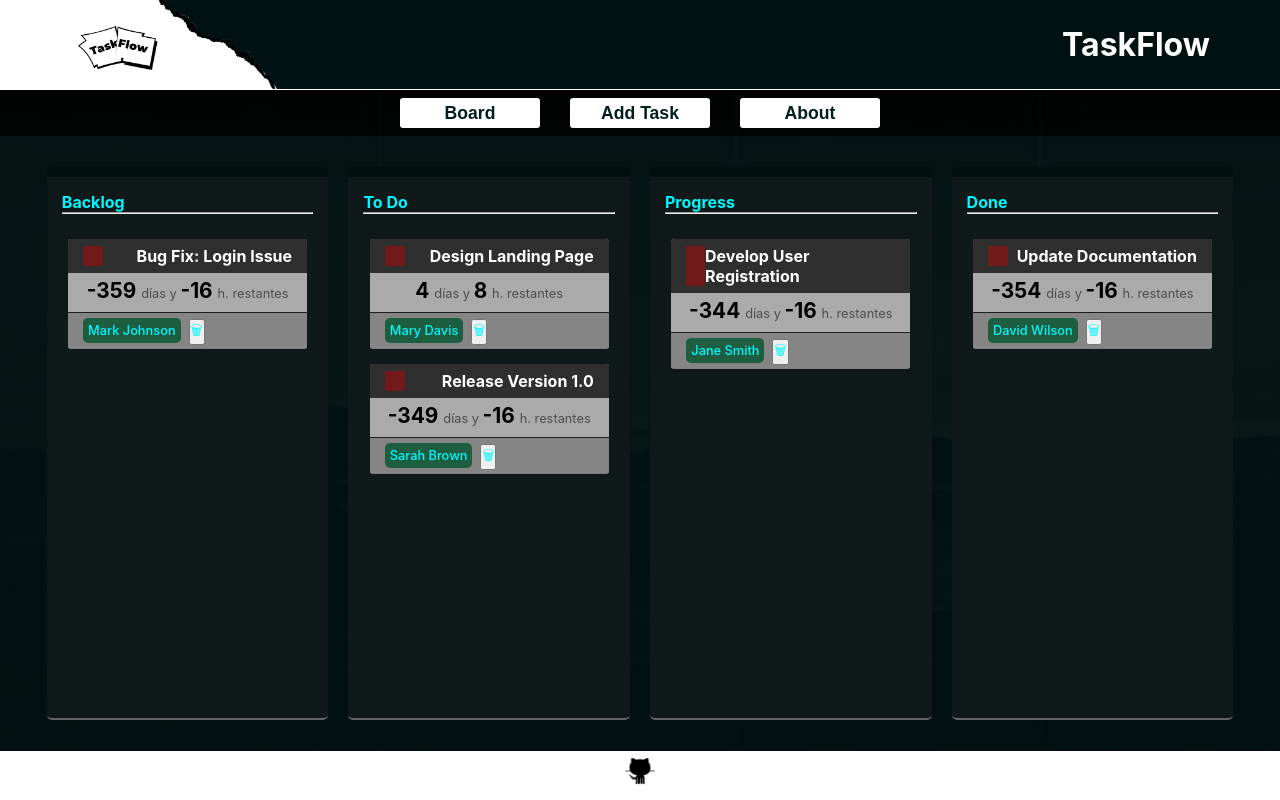
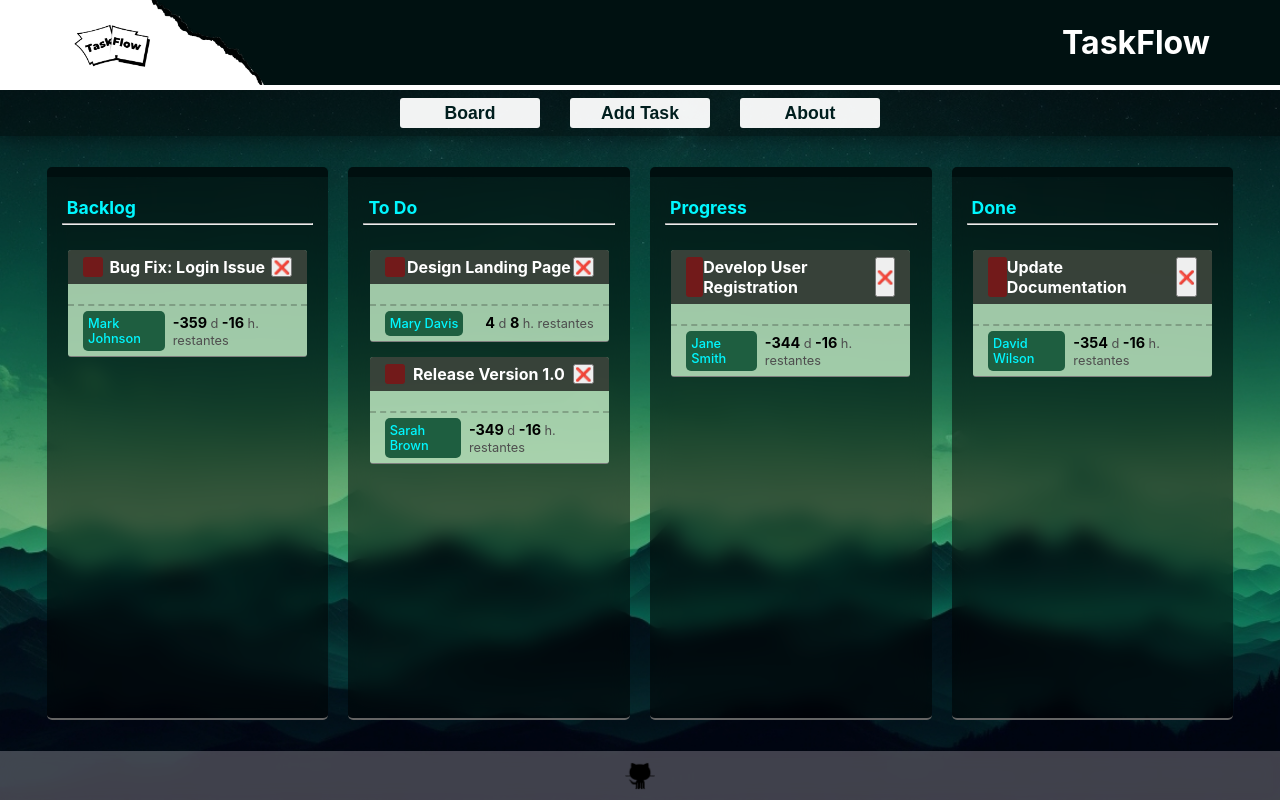
Before and after one commit to as-Solo/lab-kanban-board, a React (Vite) app: page / in a window 1280 px wide. Built offline with nearby package versions, Linux system fonts and the light colour scheme.

Commit message:
styles updated

```diff
--- a/src/components/Card.jsx
+++ b/src/components/Card.jsx
@@ -10,8 +10,9 @@ function Card(props){
     return(
         <div className="ficha">
             <div className="fichaHeader">
-                <div className="prioridad"></div>
+                <div className="prioridad">{/*props.data.priority*/}</div>
                 <div className="Tarea">{props.data.title}</div>
+                <button className="eliminar">❌</button>
             </div>
             {/* <div className="descripcion">Create a visually appealing landing page for the website.</div> */}
             <div className="fichaFaldon">
@@ -20,14 +21,13 @@ function Card(props){
                 <p>{props.data.createdDate}</p>
                 </div>
                 <hr /> */}
-                <div className="tiempoRestante fechas">
-                <p>{Math.floor(dias)} <span>días y </span>{Math.floor(horas)} <span>h. restantes</span></p>
-                </div>
             </div>
             <div className="asignado">
-                {/* <p>assignee:</p> */}
                 <p>{props.data.assignee}</p>
-                <button className="eliminar">🗑</button>
+                <div className="tiempoRestante fechas">
+                    <p>{Math.floor(dias)} <span>d </span>{Math.floor(horas)} <span>h. restantes</span></p>
+                    {/* <p>{Math.floor(dias)} <span>días y </span>{Math.floor(horas)} <span>h. restantes</span></p> */}
+                </div>
             </div>
         </div>
     );
--- a/src/components/Columna.jsx
+++ b/src/components/Columna.jsx
@@ -6,11 +6,13 @@ function Columna(props) {
 //   console.log(props)
 
   return (
-    <div className="columna">{props.children} <hr />
-        <div className="columnaContenido">
-            {props.data.map((carta)=> <Card key={carta.id} data = {carta}/>)}
-        </div>
+    <div className="columna">
+      <h4>{props.children} </h4>
+      <hr />
+      <div className="columnaContenido">
+          {props.data.map((carta)=> <Card key={carta.id} data = {carta}/>)}
       </div>
+    </div>
   );
 }
 
--- a/src/index.css
+++ b/src/index.css
@@ -26,10 +26,14 @@
   width: 100vw;
   height: 100vh;
   overflow: hidden;
-  background-image: url("./assets/background_01.jpg");
+  background-image: url("./assets/background.jpg");
   background-size: cover;
   background-repeat: no-repeat;
   background-position: center;
+}
+
+button {
+  cursor: pointer;
 }
 
 .center-container{
@@ -41,7 +45,8 @@
 }
 
 #sidebar{
-  background-color: rgba(0, 0, 0, 0.959);
+  background-color: rgba(0, 0, 0, 0.5);
+  box-shadow: 0px 0.5px 20px 0px rgba(0, 0, 0, 0.5);
   display: flex;
   align-items: center;
   width: 100%;
@@ -58,23 +63,26 @@
   font-size: 1.1rem;
   font-weight: 600;
   border-radius: 3px;
-  background-color: white;
+  background-color: rgba(255, 255, 255, 0.95);
   color: rgb(0, 30, 30);
 }
 
 #sidebar button:hover{
   background-color: rgb(119, 196, 196);
+  color: rgb(0, 60, 60);
+  letter-spacing: 0.05em;
+  transition: 0.5s;
 }
 
 #sidebar button:active{
   color: rgb(0, 80, 80);
-  border: solid 1pxrgb(0, 80, 80);
+  border: solid 1px rgb(0, 80, 80);
 }
 
 #board{
   width: 100%;
   height: 100%;
-  background-color: rgba(0, 15, 15, 0.952);
+  background-color: rgba(0, 15, 15, 0.205);
   display: flex;
   justify-content: center;
   gap: 20px;
@@ -87,10 +95,11 @@
   align-items: center;
   width: 100%;
   height:90px;
-  border-bottom: solid 1px white;
+  border-bottom: solid 5px white;
   /* padding: 10px 70px; */
   padding-right: 70px;
-  background-color: rgb(0, 17, 17);
+  background-color: rgba(0, 17, 17, 1);
+  backdrop-filter: blur(10px);
   color: white;
 }
 
@@ -99,7 +108,9 @@
   height: 50px;
   display: flex;
   justify-content: center;
-  background-color: white;
+  align-items: center;
+  background-color: rgba(255, 255, 255, 0.25);
+  backdrop-filter: blur(10px);
   /* #ead2ac; */
   padding-top: 5px;
 }
@@ -117,12 +128,20 @@
   width: 22%;
   height: 90%;
   border-radius: 5px;
-  background-color: rgb(16, 25, 25);
-  color: #00f7ff;
+  background-color: rgba(0, 0, 0, 0.5);
+  backdrop-filter: blur(10px);
+
   font-weight: 700;
   padding: 15px;
   border-top: solid 10px rgba(0, 15, 15, 0.952);
   border-bottom: rgb(100, 100, 100) solid 2px;
+}
+
+.columna h4{
+  font-size: 1.1rem;
+  color: #00f7ff;
+  padding: 5px;
+  border-radius: 10px;
 }
 
 .columnaContenido{
@@ -136,7 +155,8 @@
 
 .ficha{
   width: 95%;
-  background-color: rgb(170, 170, 170);
+  background-color: rgba(211, 254, 213, 0.75);
+  /* background-color: rgb(170, 170, 170); */
   border-radius: 3px;
   overflow: hidden;
   border-bottom: solid 1px rgb(126, 126, 126);
@@ -149,7 +169,7 @@
 .fichaHeader{
   display: flex;
   justify-content: space-between;
-  background-color: rgba(20, 20, 20, 0.819);
+  background-color: rgba(20, 20, 20, 0.75);
   color: white;
   padding: 7px 15px;
 }
@@ -157,7 +177,7 @@
 .prioridad{
   background-color: rgb(114, 26, 26);
   width: 20px;
-  border-radius: 1px;
+  border-radius: 3px;
 }
 
 .descripcion{
@@ -170,17 +190,16 @@
 .asignado{
   padding:2px 15px;
   display: flex;
-  justify-content: flex-start;
+  justify-content: space-between;
   align-items: baseline;
-  background-color: #858585;
+  /* background-color: #858585; */
   /* background-color: rgb(30, 94, 64); */
-  -webkit-text-fill-color: #00f7ff;
-  color: white;
+  color: #00f7ff;
   gap: 8px;
-  border-top: solid 1px rgb(30, 30, 30);
+  border-top: dashed 2px rgba(30, 30, 30, 0.25);
 }
 
-.asignado p:first-child{
+.asignado>p{
   font-size: .8rem;
   font-weight: 500;
   padding: 5px;
@@ -203,7 +222,7 @@
   align-items: center;
   line-height: 1rem;
   color: black;
-  font-size: 1.3rem;
+  font-size: 0.9rem;
 }
 
 .fechas span{
```
Also changed, not shown: src/assets/background.jpg (added).
